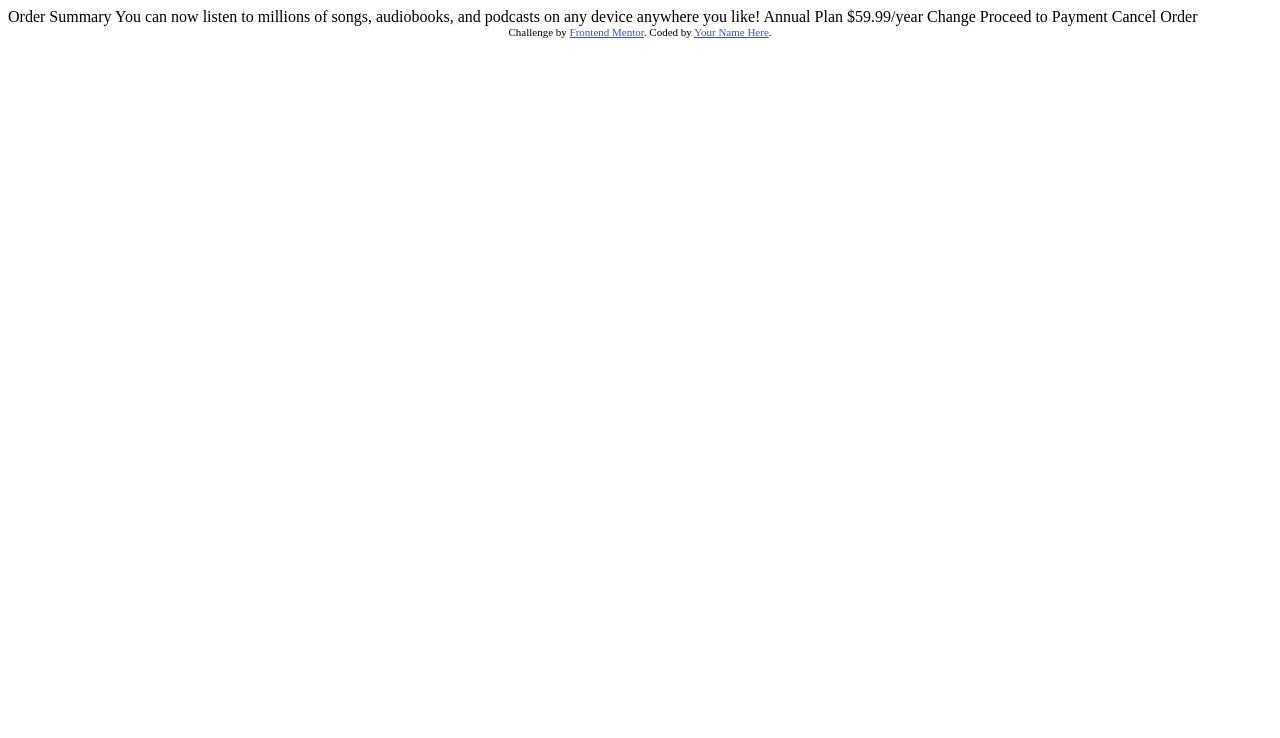
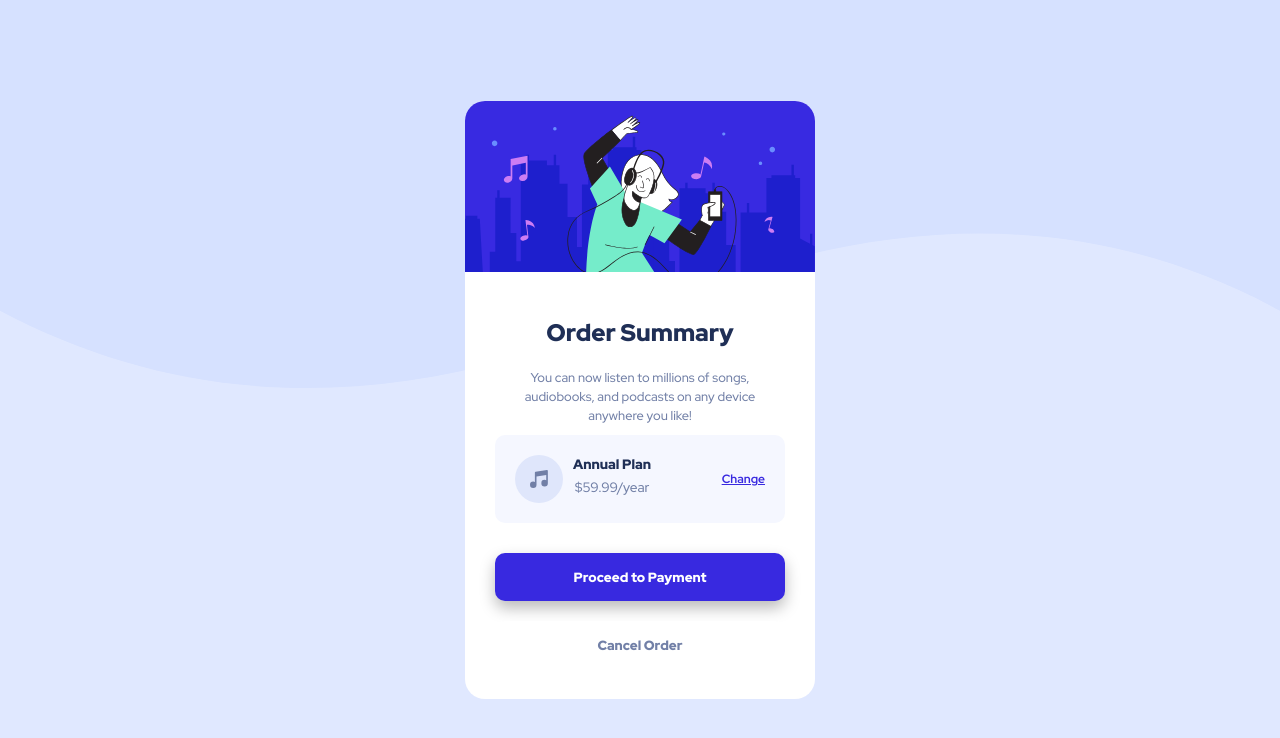
Before and after one commit to DamonTham/Order-summary-component, a plain HTML site: page index.html in a window 1280 px wide. Drawn offline with Linux system fonts and the light colour scheme.

Commit message:
Final Design and Updated README.md

```diff
--- a/index.html
+++ b/index.html
@@ -1,37 +1,42 @@
 <!DOCTYPE html>
 <html lang="en">
   <head>
-  <meta charset="UTF-8">
-  <meta name="viewport" content="width=device-width, initial-scale=1.0"> <!-- displays site properly based on user's device -->
+    <meta charset="UTF-8" />
+    <meta name="viewport" content="width=device-width, initial-scale=1.0" />
+    <!-- displays site properly based on user's device -->
 
-  <link rel="icon" type="image/png" sizes="32x32" href="./images/favicon-32x32.png">
+    <link
+      rel="icon"
+      type="image/png"
+      sizes="32x32"
+      href="./images/favicon-32x32.png"
+    />
+    <link rel="stylesheet" href="style.css" />
 
     <title>Frontend Mentor | Order summary card</title>
-
-  <!-- Feel free to remove these styles or customise in your own stylesheet 👍 -->
-  <style>
-    .attribution { font-size: 11px; text-align: center; }
-    .attribution a { color: hsl(228, 45%, 44%); }
-  </style>
   </head>
   <body>
-
-  Order Summary
-
-  You can now listen to millions of songs, audiobooks, and podcasts on any
-  device anywhere you like!
-
-  Annual Plan
-  $59.99/year
-
-  Change
-
-  Proceed to Payment
-  Cancel Order
-
-  <div class="attribution">
-    Challenge by <a href="https://www.frontendmentor.io?ref=challenge" target="_blank">Frontend Mentor</a>.
-    Coded by <a href="#">Your Name Here</a>.
+    <main class="container">
+      <img src="images/illustration-hero.svg" alt="" class="hero" />
+      <div class="card">
+        <h1 class="card-heading">Order Summary</h1>
+        <p class="order-text">
+          You can now listen to millions of songs, audiobooks, and podcasts on
+          any device anywhere you like!
+        </p>
+        <div class="plan">
+          <div class="plan-icon-left">
+            <img src="images/icon-music.svg" alt="" />
+            <div>
+              <p class="plan-heading">Annual Plan</p>
+              <p class="plan-text">$59.99/year</p>
             </div>
+          </div>
+          <a href="#">Change</a>
+        </div>
+        <button class="payment">Proceed to Payment</button>
+        <button class="cancel">Cancel Order</button>
+      </div>
+    </main>
   </body>
 </html>
--- /dev/null
+++ b/style.css
@@ -0,0 +1,141 @@
+@import url("https://fonts.googleapis.com/css2?family=Red+Hat+Display:wght@500;700;900&display=swap");
+
+* {
+  margin: 0;
+  padding: 0;
+  box-sizing: border-box;
+}
+
+body {
+  font-family: "Red Hat Display", sans-serif;
+  background-image: url("./images/pattern-background-desktop.svg");
+  background-repeat: no-repeat;
+  background-size: contain;
+  background-color: hsl(225, 100%, 94%);
+  min-height: 100vh;
+  display: flex;
+  align-items: center;
+  font-size: 16px;
+}
+
+.container {
+  max-width: 350px;
+  margin: 0 auto;
+  background-color: #fff;
+  border-radius: 20px;
+  overflow: hidden;
+}
+
+.hero {
+  width: 100%;
+}
+
+.card {
+  padding: 30px;
+  text-align: center;
+  display: flex;
+  flex-direction: column;
+}
+
+@media screen and (max-width: 375px) {
+  .container {
+    margin: 0 20px;
+  }
+
+  .card {
+    padding: 10px;
+  }
+}
+
+.card-heading {
+  padding: 10px 0;
+  font-size: 1.5rem;
+  font-weight: 900;
+  color: hsl(223, 47%, 23%);
+}
+
+p {
+  color: hsl(224, 23%, 55%);
+}
+
+.order-text {
+  padding: 10px;
+  font-weight: 500;
+  font-size: 0.8rem;
+  line-height: 1.5;
+}
+
+.plan {
+  display: flex;
+  align-items: center;
+  justify-content: space-between;
+  padding: 20px 10px;
+  background-color: hsl(225, 100%, 98%);
+  border-radius: 10px;
+}
+
+.plan-icon-left {
+  display: flex;
+}
+
+.plan-icon-left img {
+  padding: 0 10px;
+}
+
+.plan-heading {
+  font-weight: 900;
+  color: hsl(223, 47%, 23%);
+  font-size: 0.85rem;
+}
+
+.plan-text {
+  font-size: 0.85rem;
+  padding-top: 5px;
+}
+
+.plan a {
+  font-size: 0.75rem;
+  color: hsl(245, 75%, 52%);
+  padding-right: 10px;
+  font-weight: 700;
+  transition: 0.1s ease-in-out;
+}
+
+.plan a:hover {
+  text-decoration: none;
+  color: hsla(245, 75%, 52%, 0.5);
+  transition: 0.1s ease-in-out;
+}
+
+button {
+  margin: 20px 0 0;
+  padding: 15px 0;
+  border-radius: 10px;
+  border: none;
+  font-family: "Red Hat Display", sans-serif;
+  font-weight: 900;
+  background-color: #fff;
+  transition: 0.1s ease-in-out;
+}
+
+.payment {
+  margin-top: 30px;
+  background-color: hsl(245, 75%, 52%);
+  color: #fff;
+  box-shadow: 0 7px 15px hsl(0, 0%, 73%);
+}
+
+.payment:hover {
+  background-color: hsla(245, 75%, 52%, 0.5);
+  cursor: pointer;
+  transition: 0.1s ease-in-out;
+}
+
+.cancel {
+  color: hsl(224, 23%, 55%);
+}
+
+.cancel:hover {
+  color: hsl(223, 47%, 23%);
+  cursor: pointer;
+}
```
Also changed, not shown: images/Screenshot.jpg (added), 1 other file. Lines whose indentation alone changed are shown as unchanged.
